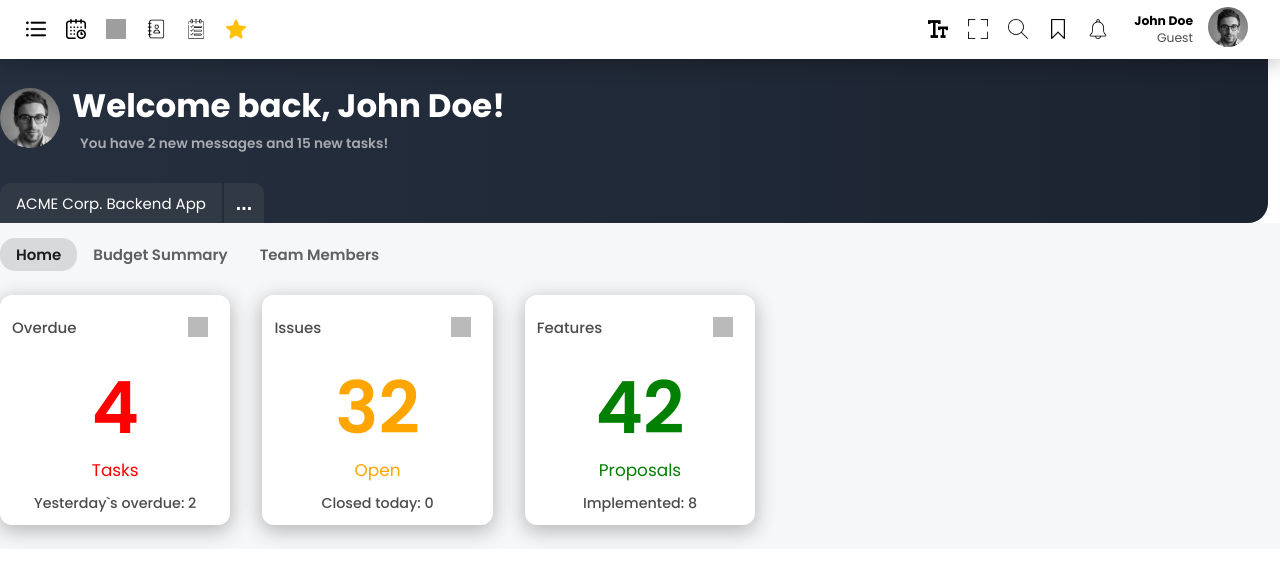
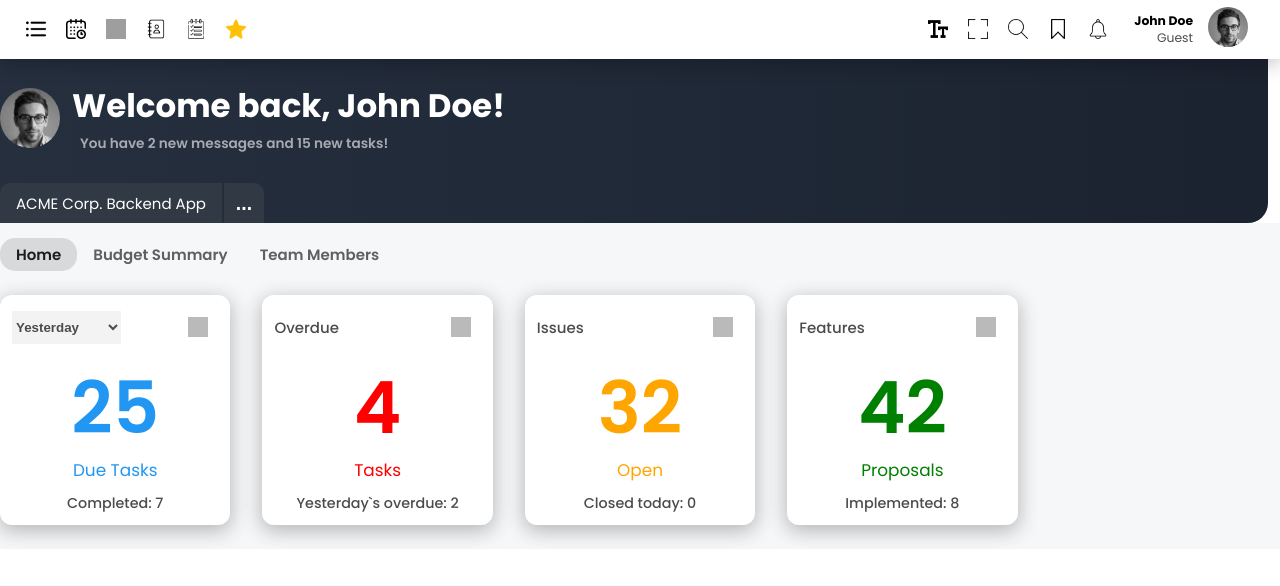
Before and after one commit to avmusatov/project-dashboard, a React (Create React App) app: page / in a window 1280 px wide. Shown: the top 586 px of the page. Built offline with nearby package versions, Linux system fonts and the light colour scheme; grey boxes are pictures that could not be loaded.

Commit message:
Widget grid implemented

```diff
--- /dev/null
+++ b/src/components/ComplexWidget.js
@@ -0,0 +1,25 @@
+import React from "react";
+import { WidgetHeader, WidgetContent, WidgetFooter } from "./Widget";
+
+const ComplexWidget = ({ list, value, label, footerText, color = "#000" }) => {
+    return (
+        <div className="widget">
+            <WidgetHeader>
+                <div className="widget-select">
+                    <select>
+                        {list.map(o => <option key={o}>{o}</option>)}
+                    </select>
+                </div>
+            </WidgetHeader>
+            <WidgetContent color={color}>
+                <div className="value">{value}</div>
+                <div className="label">{label}</div>
+            </WidgetContent>
+            <WidgetFooter>
+                <span>{footerText}</span>
+            </WidgetFooter>
+        </div >
+    );
+}
+
+export default ComplexWidget;
--- a/src/components/Main.js
+++ b/src/components/Main.js
@@ -1,11 +1,14 @@
 import React from "react";
-import WidgetRow from "./Widget";
+import WidgetGrid from "./WidgetGrid";
+import { Widget } from "./Widget";
+import ComplexWidget from "./ComplexWidget";
 
 const Main = () => {
     const widgets = [
-        { title: "Overdue", value: 4, label: "Tasks", footerText: "Yesterday`s overdue: 2", color: "red" },
-        { title: "Issues", value: 32, label: "Open", footerText: "Closed today: 0", color: "orange" },
-        { title: "Features", value: 42, label: "Proposals", footerText: "Implemented: 8", color: "green" }
+        { type: ComplexWidget, size: 20, list: ["Yesterday", "Today", "Tomorrow"], value: 25, label: "Due Tasks", footerText: "Completed: 7", color: "rgb(33,150,243)" },
+        { type: Widget, size: 20, title: "Overdue", value: 4, label: "Tasks", footerText: "Yesterday`s overdue: 2", color: "red" },
+        { type: Widget, size: 20, title: "Issues", value: 32, label: "Open", footerText: "Closed today: 0", color: "orange" },
+        { type: Widget, size: 20, title: "Features", value: 42, label: "Proposals", footerText: "Implemented: 8", color: "green" },
     ];
 
     return (
@@ -17,7 +20,7 @@ const Main = () => {
                     <li className="main-navigation-item">Team Members</li>
                 </ul>
             </nav>
-            <WidgetRow widgets={widgets} count={5} />
+            <WidgetGrid widgets={widgets} />
         </div>
     );
 }
--- a/src/components/Widget.js
+++ b/src/components/Widget.js
@@ -1,41 +1,47 @@
 import React from "react";
 
-const WidgetRow = ({ widgets, count = 5 }) => {
-    const renderWidgets = (widgets) => {
-        return widgets.map((widget) => {
-            return <li
-                style={{ width: `${100 / count}%` }}
-                className="widget-element" key={widget.title}
-            >
-                <Widget {...widget} />
-            </li>;
-        });
-    }
-
+const Widget = ({ title, value, label, footerText, color = "#000" }) => {
     return (
-        <ul className="widgets">
-            {renderWidgets(widgets)}
-        </ul>);
+        <div className="widget">
+            <WidgetHeader> {title}</WidgetHeader>
+            <WidgetContent color={color}>
+                <div className="value">{value}</div>
+                <div className="label">{label}</div>
+            </WidgetContent>
+            <WidgetFooter>
+                <span>{footerText}</span>
+            </WidgetFooter>
+        </div >
+    );
 }
 
-const Widget = ({ title, value, label, footerText, color }) => {
+const WidgetHeader = ({ children }) => {
     return (
-        <div className="widget">
-            <div className="widget-header">
-                <div className="widget-title">{title}</div>
-                <div className="icon">
-                    <div className="options icon-img icon-more"></div>
-                </div>
-
+        <div className="widget-header" >
+            <div className="widget-title">{children}</div>
+            <div className="icon">
+                <div className="options icon-img icon-more"></div>
             </div>
-            <div className="widget-content" style={{ color }}>
-                <div className="value">{value}</div>
-                <div className="label">{label}</div>
-            </div>
-            <div className="widget-footer">
-                <span>{footerText}</span>
-            </div>
-        </div>);
+        </div>
+    );
 }
 
-export default WidgetRow;
+const WidgetContent = ({ children, color }) => {
+    return (
+        <div className="widget-content" style={{ color }}>
+            {children}
+        </div>
+    );
+}
+
+const WidgetFooter = ({ children }) => {
+    return (
+        <div className="widget-footer">
+            {children}
+        </div>
+    );
+}
+
+export {
+    Widget, WidgetHeader, WidgetContent, WidgetFooter
+};
--- /dev/null
+++ b/src/components/WidgetGrid.js
@@ -0,0 +1,25 @@
+import React from "react";
+
+const WidgetGrid = ({ widgets }) => {
+    const renderWidgets = (widgets) => {
+        return widgets.map((widget) => {
+            const View = widget.type;
+
+            return <li
+                style={{ width: `${widget.size}%` }}
+                className="widget-element"
+                key={widget.label}
+            >
+                <View {...widget} />
+            </li>;
+        });
+    }
+
+    return (
+        <ul className="widgets">
+            {renderWidgets(widgets)}
+        </ul>
+    );
+}
+
+export default WidgetGrid;
--- a/src/css/_main.scss
+++ b/src/css/_main.scss
@@ -63,6 +63,15 @@
                 }
             }
 
+            .widget-select {
+                select {
+                    display: block;
+                    padding: 8px 24px 8px 0px;
+                    font-weight: 600;
+                    border: 0px solid;
+                }
+            }
+
             .widget-content {
                 width: 100%;
                 display: flex;
--- a/src/css/style.css
+++ b/src/css/style.css
@@ -451,6 +451,12 @@ table {
 .main .widgets .widget .widget-header .options:hover {
   background-color: rgba(0, 0, 0, 0.04);
 }
+.main .widgets .widget .widget-select select {
+  display: block;
+  padding: 8px 24px 8px 0px;
+  font-weight: 600;
+  border: 0px solid;
+}
 .main .widgets .widget .widget-content {
   width: 100%;
   display: flex;
```
Also changed, not shown: 1 other file (tests, documents, lock files or other folders).
